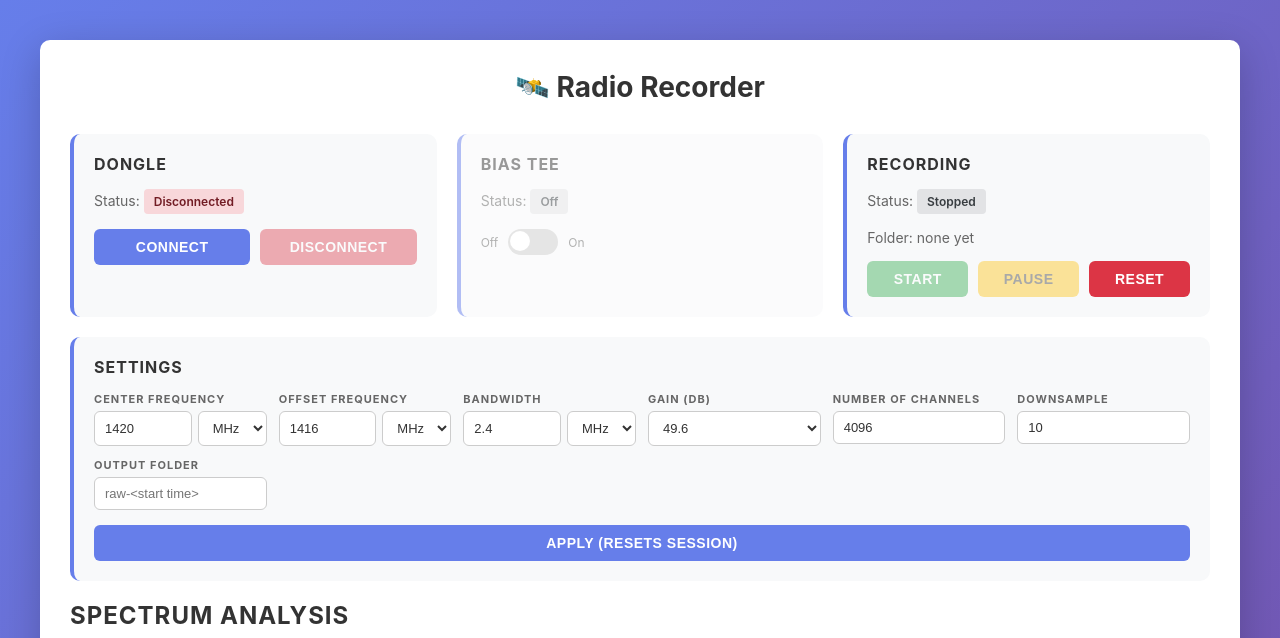
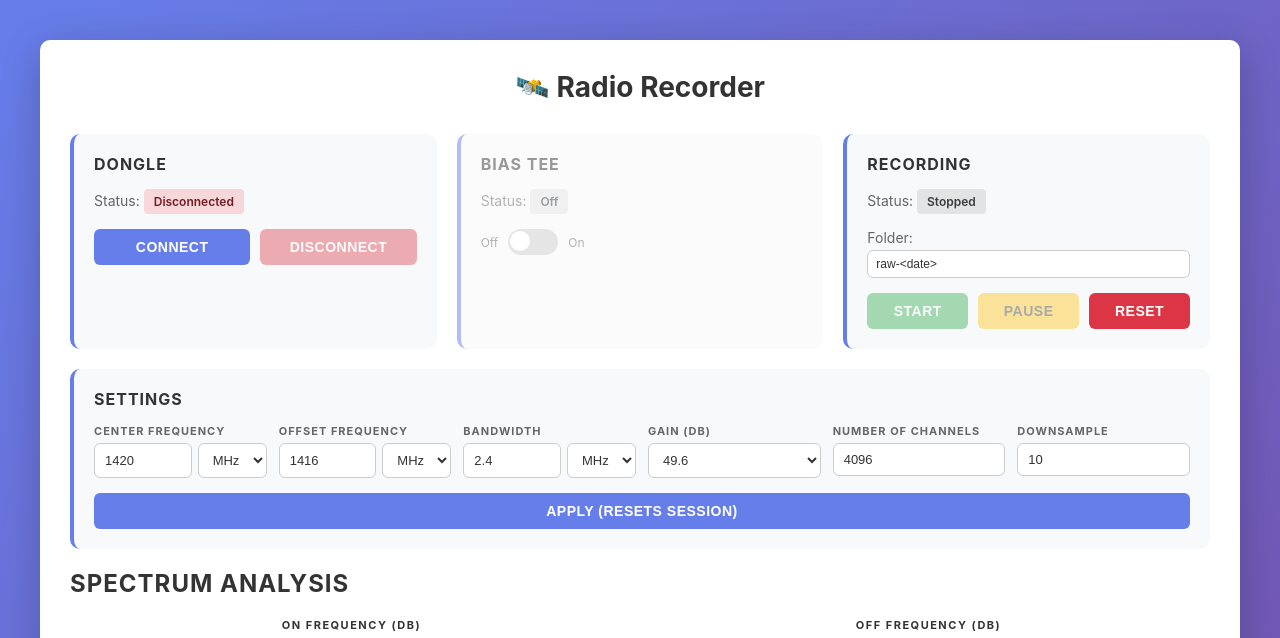
Before and after one commit to astrofrog/rtl-sdr-recorder, a Flask app: page / in a window 1280 px wide. Shown: the top 638 px of the page. Run offline with Flask 3, Linux system fonts and the light colour scheme.

Commit message:
Make the recording folder an editable template in the recording card with <date> replaced by the session start time

```diff
--- a/rtlsdr_recorder/__init__.py
+++ b/rtlsdr_recorder/__init__.py
@@ -15,6 +15,6 @@ from rtlsdr_recorder.recorder import (  # noqa: F401
     save_spectrum_pair,
     save_settings,
     load_settings,
-    timestamped_output_dir,
+    resolve_output_dir,
     record,
 )
--- a/rtlsdr_recorder/cli.py
+++ b/rtlsdr_recorder/cli.py
@@ -43,9 +43,9 @@ FREQUENCY = FrequencyType()
               help="Tuner gain in dB.")
 @click.option("--fft-len", default=DEFAULT_FFT_LEN, show_default=True,
               help="Number of channels in each spectrum.")
-@click.option("--output-dir", default="auto",
-              help="Directory in which to save recorded spectra; by default "
-                   "each session uses a new raw-YYYY-MM-DD-HH-MM-SS directory.")
+@click.option("--output-dir", default="raw-<date>", show_default=True,
+              help="Directory in which to save recorded spectra; <date> is "
+                   "replaced by the time each recording session starts.")
 @click.option("--host", default="127.0.0.1", show_default=True)
 @click.option("--port", default=5000, show_default=True)
 @click.option("--no-browser", is_flag=True,
--- a/rtlsdr_recorder/web/app.py
+++ b/rtlsdr_recorder/web/app.py
@@ -21,9 +21,9 @@ from rtlsdr_recorder.recorder import (
     parse_frequency,
     record,
     recording_settings,
+    resolve_output_dir,
     save_settings,
     set_bias_tee,
-    timestamped_output_dir,
 )
 
 __all__ = ["WebRecorder", "create_app"]
@@ -34,8 +34,8 @@ class WebRecorder:
 
     def __init__(self, simulated=False, center_freq=DEFAULT_CENTER_FREQ,
                  offset_freq=DEFAULT_OFFSET_FREQ, sample_rate=DEFAULT_SAMPLE_RATE,
-                 gain=DEFAULT_GAIN, fft_len=DEFAULT_FFT_LEN, output_dir="auto",
-                 downsample=10):
+                 gain=DEFAULT_GAIN, fft_len=DEFAULT_FFT_LEN,
+                 output_dir="raw-<date>", downsample=10):
         self.simulated = simulated
         self.center_freq = center_freq
         self.offset_freq = offset_freq
@@ -91,14 +91,17 @@ class WebRecorder:
         except Exception as e:
             return False, f"Error setting bias tee: {str(e)}"
 
-    def start_recording(self):
+    def start_recording(self, output_dir=None):
         if self.recording:
             return False, "Already recording"
         if not self.connected:
             return False, "Dongle not connected"
         if self.session_dir is None:
-            self.session_dir = (timestamped_output_dir() if self.output_dir == "auto"
-                                else self.output_dir)
+            # The folder (template) only applies to new sessions; resuming
+            # a paused one keeps recording to the same place
+            if output_dir is not None and str(output_dir).strip():
+                self.output_dir = str(output_dir).strip()
+            self.session_dir = resolve_output_dir(self.output_dir)
         try:
             # Fail here rather than in the recording thread if the directory
             # was already used with different settings
@@ -135,7 +138,6 @@ class WebRecorder:
             "fft_len": self.fft_len,
             "downsample": self.downsample,
             "valid_gains": self.valid_gains(),
-            "output_dir": self.output_dir,
         }
 
     def apply_settings(self, settings):
@@ -149,7 +151,6 @@ class WebRecorder:
                        key=lambda g: abs(g - float(settings.get("gain", self.gain))))
             fft_len = int(settings.get("fft_len", self.fft_len))
             downsample = int(settings.get("downsample", self.downsample))
-            output_dir = str(settings.get("output_dir", self.output_dir)).strip() or "auto"
             if sample_rate <= 0 or fft_len < 2 or not 1 <= downsample <= fft_len:
                 raise ValueError("sample rate, FFT length, and downsample "
                                  "factor must be positive (and the downsample "
@@ -164,7 +165,6 @@ class WebRecorder:
         self.gain = gain
         self.fft_len = fft_len
         self.downsample = downsample
-        self.output_dir = output_dir
         self.frequencies = frequency_array(center_freq, sample_rate, fft_len)
         self.off_frequencies = frequency_array(offset_freq, sample_rate, fft_len)
 
@@ -258,6 +258,7 @@ def create_app(**recorder_kwargs):
             "recording": recorder.recording,
             "simulated": recorder.simulated,
             "output_dir": recorder.session_dir,
+            "output_template": recorder.output_dir,
         })
 
     @app.route("/api/connect", methods=["POST"])
@@ -284,7 +285,8 @@ def create_app(**recorder_kwargs):
 
     @app.route("/api/recording/start", methods=["POST"])
     def start_recording():
-        success, message = recorder.start_recording()
+        data = request.get_json(silent=True) or {}
+        success, message = recorder.start_recording(data.get("output_dir"))
         if not success:
             return jsonify({"success": False, "message": message}), 400
         return jsonify({"success": True, "message": message})
--- a/rtlsdr_recorder/web/templates/index.html
+++ b/rtlsdr_recorder/web/templates/index.html
@@ -140,10 +140,22 @@
         }
 
         .settings-grid input,
-        .settings-grid select {
+        .settings-grid select,
+        .folder-input {
             padding: 8px 10px;
             border-radius: 6px;
             font-size: 13px;
+        }
+
+        .folder-input {
+            width: 100%;
+            margin-top: 4px;
+            padding: 6px 8px;
+            font-size: 12px;
+        }
+
+        .folder-input:disabled {
+            opacity: 0.7;
         }
 
         .freq-input {
@@ -355,7 +367,8 @@
         }
 
         body[data-theme="light"] .settings-grid input,
-        body[data-theme="light"] .settings-grid select {
+        body[data-theme="light"] .settings-grid select,
+        body[data-theme="light"] .folder-input {
             background: white;
             border: 1px solid #ccc;
             color: #333;
@@ -596,7 +609,8 @@
         }
 
         body[data-theme="dark"] .settings-grid input,
-        body[data-theme="dark"] .settings-grid select {
+        body[data-theme="dark"] .settings-grid select,
+        body[data-theme="dark"] .folder-input {
             background: rgba(6, 9, 19, 0.7);
             border: 1px solid rgba(139, 147, 181, 0.35);
             font-family: var(--mono);
@@ -604,7 +618,8 @@
         }
 
         body[data-theme="dark"] .settings-grid input:focus,
-        body[data-theme="dark"] .settings-grid select:focus {
+        body[data-theme="dark"] .settings-grid select:focus,
+        body[data-theme="dark"] .folder-input:focus {
             outline: none;
             border-color: rgba(34, 211, 238, 0.6);
             box-shadow: 0 0 10px rgba(34, 211, 238, 0.25);
@@ -691,7 +706,8 @@
             <div class="card">
                 <h2>Recording</h2>
                 <p>Status: <span id="recordingStatus" class="status inactive">Stopped</span></p>
-                <p>Folder: <span id="outputDir">none yet</span></p>
+                <p>Folder: <input id="outputDir" type="text" class="folder-input"
+                                  title="<date> is replaced by the session start time"></p>
                 <div class="button-group">
                     <button class="btn-success" id="recordStartBtn" onclick="startRecording()" disabled>Start</button>
                     <button class="btn-warning" id="recordPauseBtn" onclick="pauseRecording()" disabled>Pause</button>
@@ -746,9 +762,6 @@
                 </label>
                 <label>Downsample
                     <input id="settingDownsample" type="number" step="1" min="1">
-                </label>
-                <label>Output folder
-                    <input id="settingOutputDir" type="text" placeholder="raw-<start time>">
                 </label>
             </div>
             <div class="button-group">
@@ -941,7 +954,18 @@
                 const recordingStatus = document.getElementById('recordingStatus');
                 const recordPauseBtn = document.getElementById('recordPauseBtn');
 
-                document.getElementById('outputDir').textContent = data.output_dir || 'none yet';
+                // While a session is active show its actual folder read-only;
+                // otherwise the field holds the editable folder template
+                const outputDirInput = document.getElementById('outputDir');
+                if (data.output_dir) {
+                    outputDirInput.value = data.output_dir;
+                    outputDirInput.disabled = true;
+                } else {
+                    outputDirInput.disabled = false;
+                    if (document.activeElement !== outputDirInput) {
+                        outputDirInput.value = data.output_template;
+                    }
+                }
 
                 if (data.recording) {
                     recordingStatus.textContent = 'Recording';
@@ -1018,7 +1042,13 @@
 
         async function startRecording() {
             try {
-                const response = await fetch('/api/recording/start', { method: 'POST' });
+                const response = await fetch('/api/recording/start', {
+                    method: 'POST',
+                    headers: { 'Content-Type': 'application/json' },
+                    body: JSON.stringify({
+                        output_dir: document.getElementById('outputDir').value.trim()
+                    })
+                });
                 const data = await response.json();
                 if (!data.success) showError('recordingMessage', data.message);
                 updateStatus();
@@ -1094,9 +1124,6 @@
                 gainSelect.value = s.gain;
                 document.getElementById('settingFftLen').value = s.fft_len;
                 document.getElementById('settingDownsample').value = s.downsample;
-                // Blank means the default per-session timestamped folder
-                document.getElementById('settingOutputDir').value =
-                    s.output_dir === 'auto' ? '' : s.output_dir;
             } catch (error) {
                 console.error('Error loading settings:', error);
             }
@@ -1109,8 +1136,7 @@
                 sample_rate: getFrequencyField('settingSampleRate'),
                 gain: parseFloat(document.getElementById('settingGain').value),
                 fft_len: parseInt(document.getElementById('settingFftLen').value),
-                downsample: parseInt(document.getElementById('settingDownsample').value),
-                output_dir: document.getElementById('settingOutputDir').value.trim() || 'auto'
+                downsample: parseInt(document.getElementById('settingDownsample').value)
             };
             try {
                 const response = await fetch('/api/settings', {
```
Also changed, not shown: rtlsdr_recorder/recorder.py (+19 -11 lines), rtlsdr_recorder/tests/test_cli.py (+1 -1 lines), rtlsdr_recorder/tests/test_recorder.py (+9 -0 lines), rtlsdr_recorder/tests/test_web.py (+14 -19 lines).
